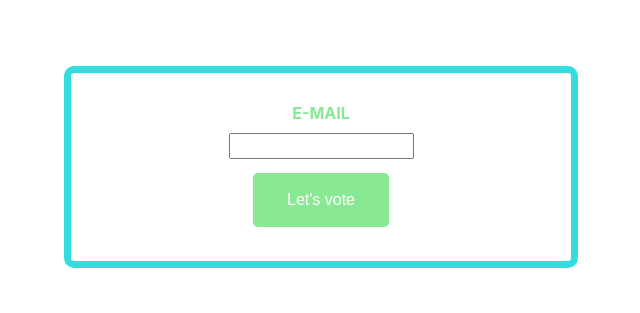
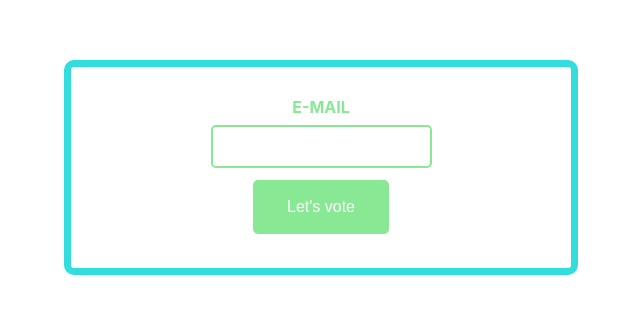
Before and after one commit to szabkriss/my-cat-is-the-cutest, a React (Create React App) app: page / in a window 1280 px wide. Shown: the part 233-546 px from the top of the page, without its empty margins (319-959 px from the left). Built offline with nearby package versions, Linux system fonts and the light colour scheme.

Commit message:
solution:final changes

```diff
--- a/src/App.css
+++ b/src/App.css
@@ -57,7 +57,7 @@
   opacity: 75%;
 }
 
-/* EMAIL PAGE */
+/* LOGIN PAGE */
 
 .LoginPage{
   display: flex;
@@ -85,8 +85,19 @@
 }
 
 .LoginPage input {
-  margin: 10px 0px;
-  height: 20px;
+  padding: 12px 20px;
+  margin: 8px 0;
+  box-sizing: border-box;
+  border: 2px solid #89E894;
+  border-radius: 5px;
+  -webkit-transition: 0.5s;
+  transition: 0.5s;
+  outline: none;
+
+}
+
+.LoginPage input:focus {
+  border: 3px solid #34DDDD;
 }
 
 .LoginPage button{
```
